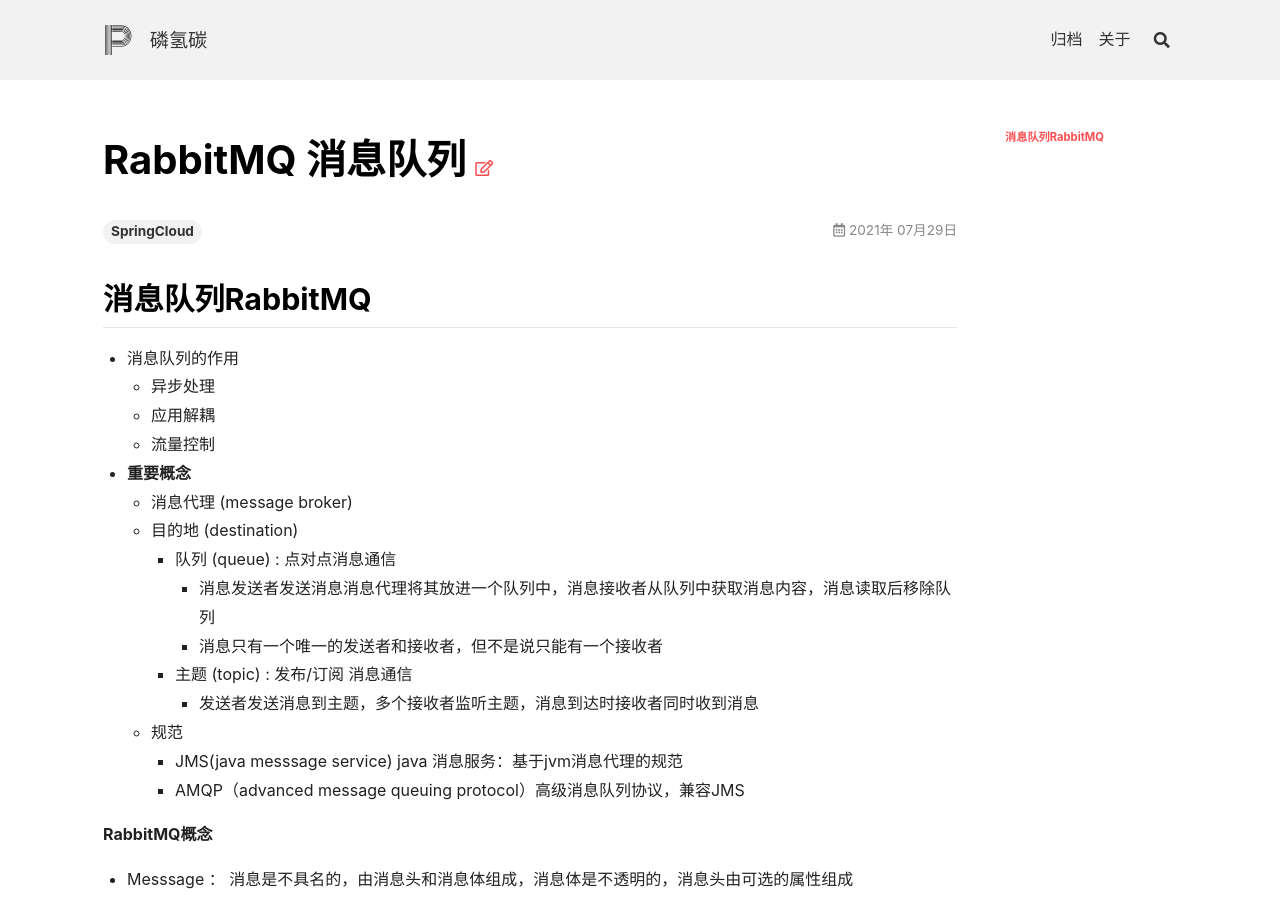
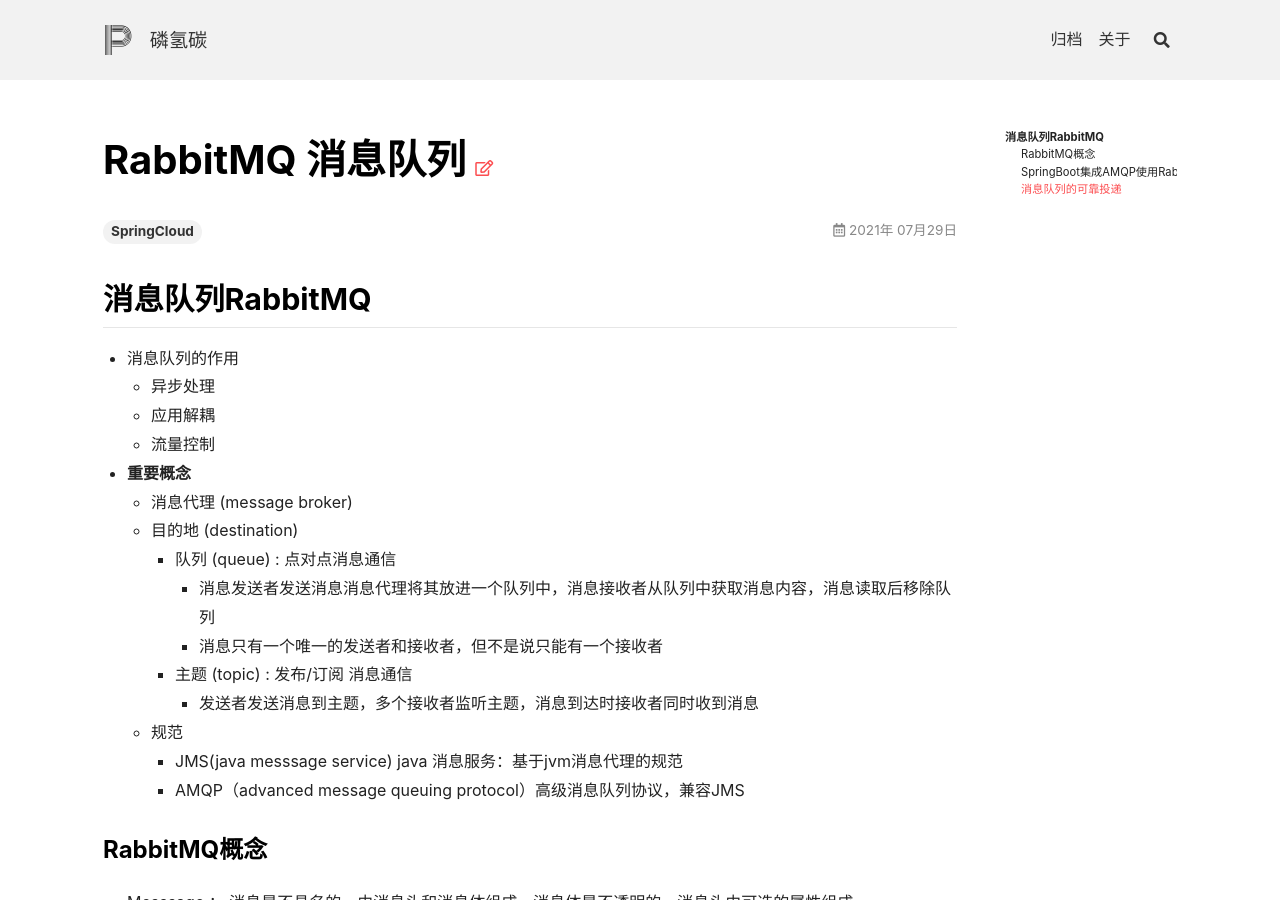
Before and after one commit to phcbest/phcbest.github.io, a Jekyll site: the page built from _posts/2021-07-29-RabbitMQ消息队列.md, in a window 1280 px wide and 900 px high. Built offline with Jekyll 4.4.1, drawn with Linux system fonts in a browser that asks for light colours; nearby versions of some CDN libraries.

Commit message:
2021-08-12 16:16:10

````diff
--- a/_posts/2021-07-29-RabbitMQ消息队列.md
+++ b/_posts/2021-07-29-RabbitMQ消息队列.md
@@ -22,7 +22,7 @@ tags: SpringCloud
     - JMS(java messsage service) java 消息服务：基于jvm消息代理的规范
     - AMQP（advanced message queuing protocol）高级消息队列协议，兼容JMS
 
-**RabbitMQ概念**
+### **RabbitMQ概念**
 
 - Messsage ： 消息是不具名的，由消息头和消息体组成，消息体是不透明的，消息头由可选的属性组成
 - Publisher： 消息的生产者，也就是向消息中间件发布消息的服务
@@ -49,7 +49,7 @@ graph TD;
 docker run -it --rm --name rabbitmq -p 5672:5672 -p 15672:15672 rabbitmq:3.9-management
 ```
 
-**SpringBoot集成AMQP使用RabbitMQ**
+### **SpringBoot集成AMQP使用RabbitMQ**
 
 - 依赖
 
@@ -317,7 +317,7 @@ docker run -it --rm --name rabbitmq -p 5672:5672 -p 15672:15672 rabbitmq:3.9-man
   2021-08-11 10:31:21.628  INFO 9744 --- [ntContainer#0-1] c.p.p.s.o.s.impl.OrderItemServiceImpl    : receiveMessage 2监听到的消息为OrderEntity(id=null, memberId=null, orderSn=null, couponId=null, createTime=null, memberUsername=null, totalAmount=null, payAmount=null, freightAmount=null, promotionAmount=null, integrationAmount=null, couponAmount=null, discountAmount=null, payType=null, sourceType=null, status=null, deliveryCompany=null, deliverySn=null, autoConfirmDay=null, integration=null, growth=null, billType=null, billHeader=null, billContent=偶数, billReceiverPhone=null, billReceiverEmail=null, receiverName=null, receiverPhone=null, receiverPostCode=null, receiverProvince=null, receiverCity=null, receiverRegion=null, receiverDetailAddress=null, note=null, confirmStatus=null, deleteStatus=null, useIntegration=null, paymentTime=null, deliveryTime=null, receiveTime=null, commentTime=null, modifyTime=null)
   ```
 
-- **消息队列的可靠投递**
+- ### **消息队列的可靠投递**
 
   - 为保证消息不会丢失，需要使用事务消息，性能会下降约200倍，为了高并发情况下能确认消息的成功与失败，引入了**消息确认机制**
 
````
